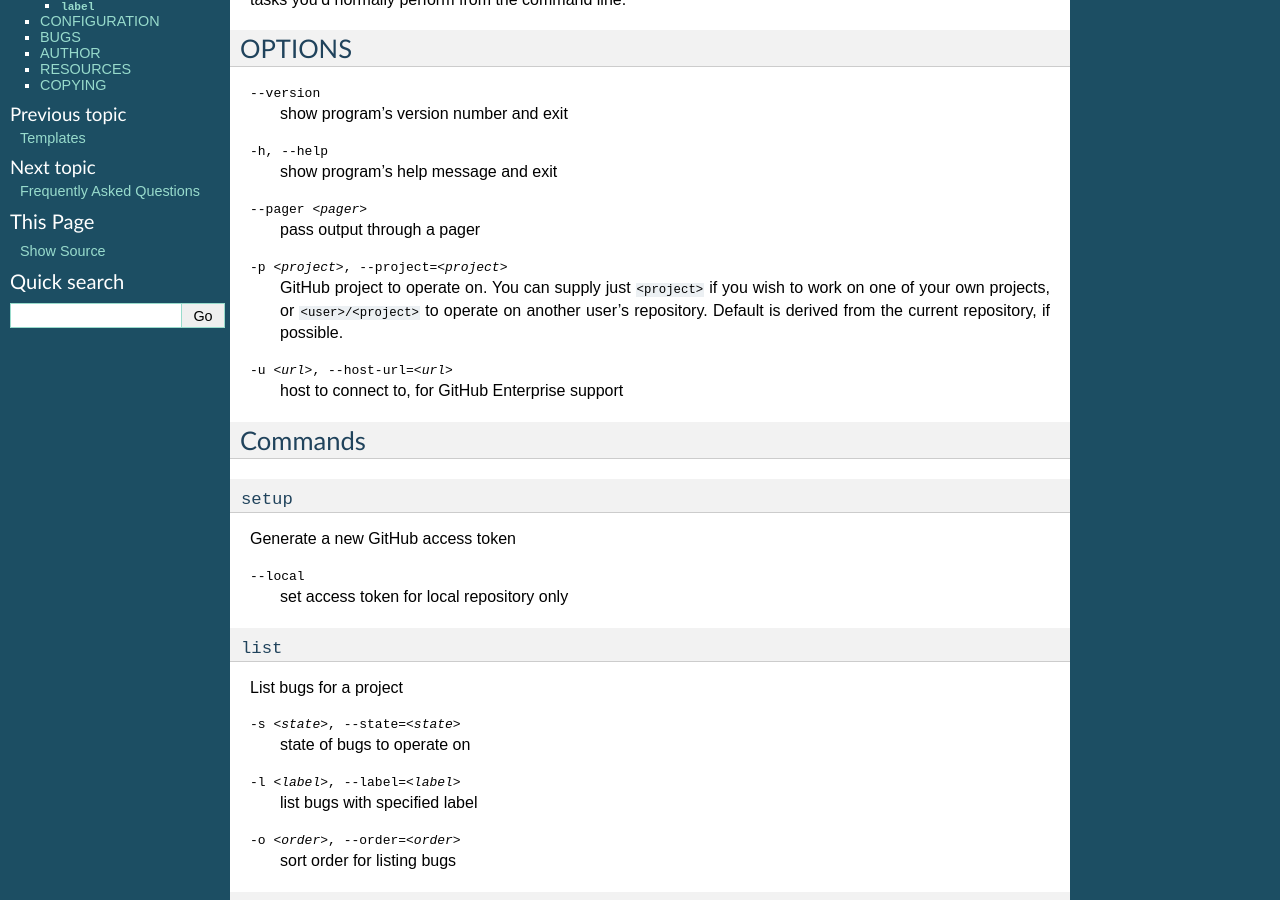
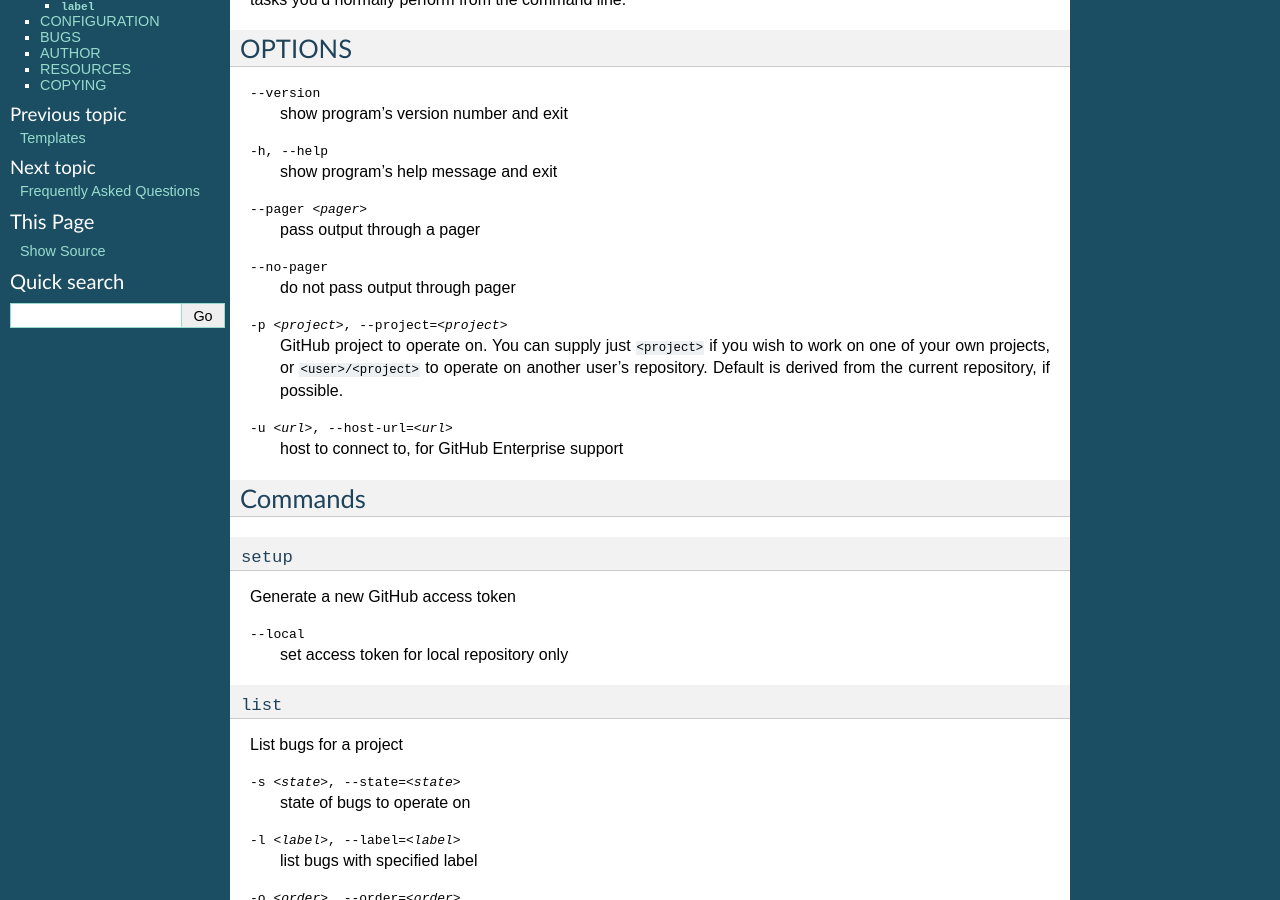
Before and after one commit to JNRowe/hubugs, a Sphinx documentation site: the page built from doc/hubugs.1.rst, in a window 1280 px wide and 900 px high, scrolled down 333 px. Built offline with Sphinx 7.4.7, drawn with Linux system fonts in a browser that asks for light colours.

Commit message:
Added a --no-pager option for negating git-config'd pagers.

```diff
--- a/doc/hubugs.1.rst
+++ b/doc/hubugs.1.rst
@@ -33,6 +33,9 @@ OPTIONS
 
 --pager <pager>
     pass output through a pager
+
+--no-pager
+    do not pass output through pager
 
 -p <project>, --project=<project>
     GitHub project to operate on.  You can supply just ``<project>`` if you wish
--- a/doc/usage.rst
+++ b/doc/usage.rst
@@ -54,6 +54,10 @@ Options
 .. cmdoption:: --pager <pager>
 
    pass output through a pager
+
+.. cmdoption:: --no-pager
+
+   do not pass output through pager
 
 .. cmdoption:: -p <project>, --project=<project>
 
--- a/hubugs/__init__.py
+++ b/hubugs/__init__.py
@@ -396,6 +396,8 @@ def main():
             default=utils.get_git_config_val('hubugs.pager',
                                              os.getenv('PAGER')),
             help=_("pass output through a pager"))
+    APP.arg("--no-pager", action="store_false", dest="pager",
+            help=_("do not pass output through pager"))
     APP.arg("-p", "--project", action=utils.ProjectAction,
             help=_("GitHub project to operate on"), metavar="project")
     APP.arg("-u", "--host-url",
```
Also changed, not shown: 2 other files.
